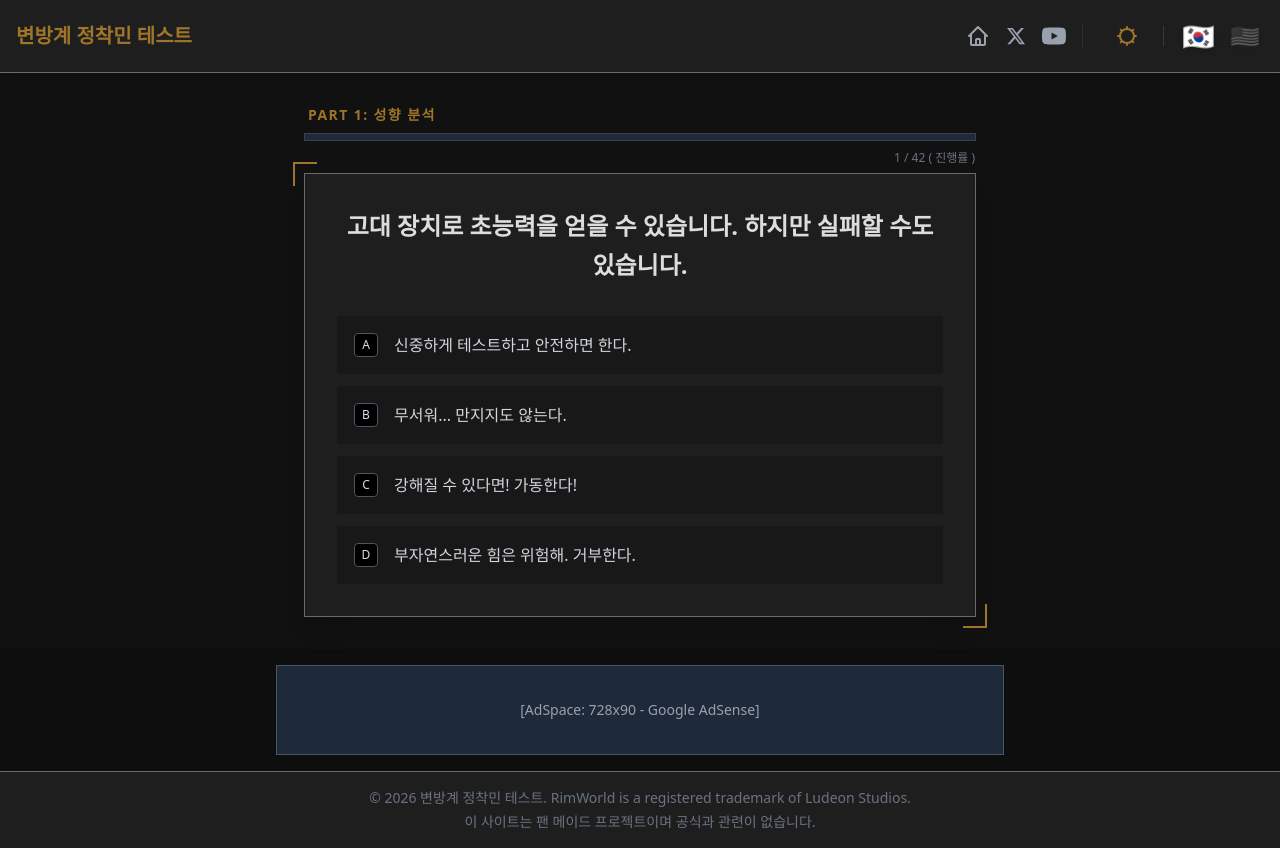
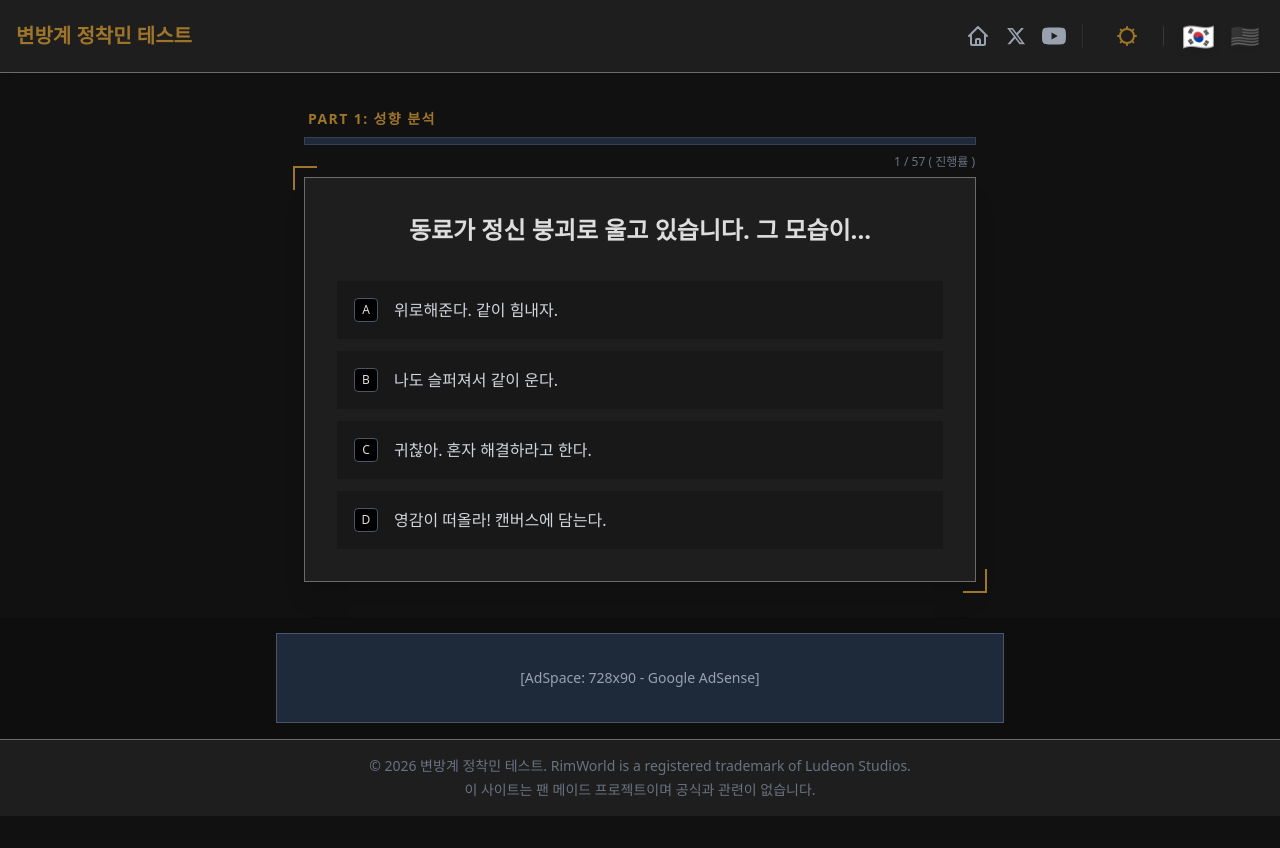
Before and after one commit to nerdeyprite-ctrl/rimworld-traits-test, a Next.js app: page /test in a window 1280 px wide. After the commit the page ends 816 px from the top, so only its background shows below. Built offline with nearby package versions, Linux system fonts and the light colour scheme.

Commit message:
설문 흐름 통합 및 자동 저장 시스템 구축 (60문항 단일 세션)

```diff
--- a/app/result/page.tsx
+++ b/app/result/page.tsx
@@ -10,7 +10,7 @@ import ShareButtons from '../../components/ShareButtons';
 import { supabase, isSupabaseConfigured } from '../../lib/supabase';
 
 function ResultContent() {
-    const { calculateFinalTraits, userInfo: contextUserInfo, testPhase: contextTestPhase, startSkillTest } = useTest();
+    const { calculateFinalTraits, userInfo: contextUserInfo, testPhase: contextTestPhase } = useTest();
     const { t, language } = useLanguage();
     const searchParams = useSearchParams();
     const s = searchParams.get('s');
@@ -18,7 +18,7 @@ function ResultContent() {
     const [result, setResult] = useState<TestResult | null>(null);
     const [selectedTrait, setSelectedTrait] = useState<Trait | null>(null);
     const [localUserInfo, setLocalUserInfo] = useState<any>(null);
-    const [isFullResult, setIsFullResult] = useState(false);
+    const [isFullResult] = useState(true);
     const [loading, setLoading] = useState(false);
     const router = useRouter();
 
@@ -47,7 +47,6 @@ function ResultContent() {
             if (!accountId) return;
 
             try {
-                // 1. Check current count and delete oldest if >= 10
                 const { data: existing, error: countError } = await supabase
                     .from('settler_profiles')
                     .select('id, created_at')
@@ -57,9 +56,8 @@ function ResultContent() {
                 if (countError) throw countError;
 
                 if (existing && existing.length >= 10) {
-                    const toDeleteCount = existing.length - 9; // 10개 미만이 되도록 삭제 (신규 추가분 고려)
+                    const toDeleteCount = existing.length - 9;
                     const toDeleteIds = existing.slice(0, toDeleteCount).map(s => s.id);
-                    console.log(`Limit reached (10). Deleting oldest ${toDeleteCount} settlers...`, toDeleteIds);
                     await supabase.from('settler_profiles').delete().in('id', toDeleteIds);
                 }
 
@@ -77,7 +75,6 @@ function ResultContent() {
                 };
                 const { error } = await supabase.from('settler_profiles').insert(payload);
                 if (error) throw error;
-                console.log('Successfully saved settler profile to Supabase.');
                 isSettlerSavedRef.current = true;
             } catch (err) {
                 console.error('Failed to auto-save settler:', err);
@@ -116,7 +113,7 @@ function ResultContent() {
                             age: data.age || 20,
                             gender: data.gender || 'Male'
                         });
-                        setIsFullResult(!!data.skills && data.skills.length > 0);
+                        //setIsFullResult(true);
                         isSavedRef.current = true;
                     }
                 } catch (err) {
@@ -153,13 +150,11 @@ function ResultContent() {
                 };
                 setResult(legacyResult);
                 setLocalUserInfo({ name, age, gender });
-                setIsFullResult(false);
                 isSavedRef.current = true;
             } else {
                 // Normal flow: calculate from context
                 const res = calculateFinalTraits();
                 setResult(res);
-                setIsFullResult(contextTestPhase === 'skill');
             }
         };
         fetchSharedResult();
@@ -222,8 +217,7 @@ function ResultContent() {
     }, [result]);
 
     const handleUnlockSkills = () => {
-        startSkillTest();
-        router.push('/test');
+        // No longer used, combined into one test
     };
 
     const handleSimulationClick = () => {
@@ -504,40 +498,7 @@ function ResultContent() {
                             })}
                         </div>
 
-                        {/* Lock Overlay for Phase 1 */}
-                        {!isFullResult && (
-                            <div className="absolute inset-0 flex flex-col items-center justify-center z-10 bg-black/40 backdrop-blur-[1px]">
-                                <h4 className="text-white font-bold mb-2 drop-shadow-md">상세 기술 분석 필요? (Should translate?) </h4>
-                                {/* Wait, I forgot keys for this part.
-                                    Looking at keys again: 'unlock_skills', 'unlock_desc', 'unlock_info'
-                                */}
-                                {/* Re-doing this block with translations */}
-                                <h4 className="text-white font-bold mb-2 drop-shadow-md">Expert Verification Required</h4>
-                                {/* I don't have a key for "Expert Verification Required".
-                                    I'll just use a generic "Phase 2 Required" or use 'unlock_skills' context.
-                                    Actually I can use `t('phase_skill')` but that's "Phase 2: Skill Assessment".
-                                    I will default to English "Skill Analysis Required" if no key found.
-                                    Or I can just use Korean for now in the JSX below.
-                                */}
-                            </div>
-                        )}
-
-                        {/* Correcting the overlay block */}
-                        {!isFullResult && (
-                            <div className="absolute inset-0 flex flex-col items-center justify-center z-10 bg-black/40 backdrop-blur-[1px]">
-                                <h4 className="text-white font-bold mb-2 drop-shadow-md">{t('phase_skill')}</h4>
-                                <button
-                                    onClick={handleUnlockSkills}
-                                    className="bg-[#9f752a] hover:bg-[#b08535] text-white font-bold py-3 px-8 border-2 border-[#7a5a20] shadow-[0_0_20px_rgba(159,117,42,0.4)] transform hover:scale-105 transition-all text-sm animate-pulse"
-                                >
-                                    {t('unlock_skills')}
-                                    <span className="block text-[10px] font-normal mt-1 text-white/80">{t('unlock_desc')}</span>
-                                </button>
-                                <p className="text-[10px] text-gray-400 mt-4 max-w-[200px] text-center">
-                                    {t('unlock_info')}
-                                </p>
-                            </div>
-                        )}
+                        {/* Skills are now always full */}
 
                         {isFullResult && (
                             <div className="mt-4 text-center animate-fade-in border-t border-gray-700 pt-2">
--- a/app/test/page.tsx
+++ b/app/test/page.tsx
@@ -35,14 +35,12 @@ export default function TestPage() {
 
     // Determine Part Title
     let partTitle = '';
-    if (testPhase === 'skill') {
+    if (currentQuestionIndex < 40) {
+        partTitle = t('part1_title');
+    } else if (currentQuestionIndex < 45) {
+        partTitle = t('part2_title');
+    } else {
         partTitle = t('part3_title');
-    } else {
-        if (currentQuestionIndex < 40) {
-            partTitle = t('part1_title');
-        } else {
-            partTitle = t('part2_title');
-        }
     }
 
     return (
--- a/context/LanguageContext.tsx
+++ b/context/LanguageContext.tsx
@@ -70,8 +70,8 @@ const translations: Record<Language, Record<string, string>> = {
         'part1_title': 'PART 1: 성향 분석',
         'part2_title': 'PART 2: 배경 탐색',
         'part3_title': 'PART 3: 기술 정밀 검사',
-        'estimated_time': '예상 소요 시간: 10분',
-        'questions_count': '기본 설문 45문항 + 추가 설문 15문항'
+        'estimated_time': '예상 소요 시간: 약 10~15분',
+        'questions_count': '총 60문항 (통합 분석)'
     },
     en: {
         'app_title': 'Rimworld Colonist Test',
@@ -79,8 +79,8 @@ const translations: Record<Language, Record<string, string>> = {
         'part1_title': 'PART 1: Personality Analysis',
         'part2_title': 'PART 2: Background Check',
         'part3_title': 'PART 3: Skill Assessment',
-        'estimated_time': 'Estimated Time: 10 min',
-        'questions_count': '45 Basic Questions + 15 Extra Questions',
+        'estimated_time': 'Estimated Time: ~12 min',
+        'questions_count': 'Total 60 Questions (Unified)',
         'landing_subtitle': '"What is your survival rate after 30 days of crash landing?"\nPersonality and aptitude test based on Rimworld universe',
         'landing_traits_title': '✦ Traits',
         'landing_traits_desc': 'Sanguine, Volatile, Cannibal...\nYour unique traits decide the colony\'s fate.',
--- a/context/TestContext.tsx
+++ b/context/TestContext.tsx
@@ -36,7 +36,6 @@ interface TestContextType {
     calculateFinalTraits: () => TestResult | null;
     resetTest: () => void;
     shuffledQuestions: Question[];
-    startSkillTest: () => void;
     testPhase: TestPhase;
 }
 
@@ -49,7 +48,7 @@ export const TestProvider = ({ children }: { children: ReactNode }) => {
     const [answers, setAnswers] = useState<Record<number, Answer>>({});
     const [scores, setScores] = useState<Record<string, number>>({}); // Stores both trait scores and skill scores
     const [shuffledQuestions, setShuffledQuestions] = useState<Question[]>([]);
-    const [testPhase, setTestPhase] = useState<TestPhase>('trait');
+    const [testPhase] = useState<TestPhase>('skill'); // Always full state now
 
     // Helper to shuffle array
     const shuffleArray = (array: any[]) => {
@@ -61,16 +60,16 @@ export const TestProvider = ({ children }: { children: ReactNode }) => {
         return newArray;
     };
 
-    const QUESTIONS_PER_TRAIT_TEST = 40;
-    const QUESTIONS_PER_SKILL_TEST = 15;
+    // Unified test constants
+    const TRAITS_COUNT = 40;
+    const SKILLS_COUNT = 15;
 
-    const initializeTest = React.useCallback((phase: TestPhase = 'trait') => {
+    const initializeTest = React.useCallback(() => {
         try {
             const currentQuestionsData = language === 'ko' ? questionsKo : questionsEn;
             const allQuestions = currentQuestionsData as unknown as Question[];
-            let finalQ: Question[] = [];
 
-            if (phase === 'trait') {
+            // --- Part 1: Traits (40 Groups) ---
             const part1Questions = allQuestions.filter(q => q.id < 200);
             const groups: Record<string, Question[]> = {};
             part1Questions.forEach(q => {
@@ -78,14 +77,13 @@ export const TestProvider = ({ children }: { children: ReactNode }) => {
                 if (!groups[key]) groups[key] = [];
                 groups[key].push(q);
             });
-
             const groupKeys = shuffleArray(Object.keys(groups));
-                const selectedKeys = groupKeys.slice(0, 40);
-                const selectedPart1 = selectedKeys.map(key => {
+            const selectedPart1 = groupKeys.slice(0, TRAITS_COUNT).map(key => {
                 const variants = groups[key];
                 return variants[Math.floor(Math.random() * variants.length)];
             });
 
+            // --- Part 2: Backstories (5 Variants) ---
             const part2Groups = ['p2_origin', 'p2_childhood', 'p2_adulthood', 'p2_event', 'p2_goal'];
             const part2QuestionsFull = allQuestions.filter(q => q.id >= 200 && q.id < 1000);
             const selectedPart2 = part2Groups.map(groupKey => {
@@ -93,27 +91,27 @@ export const TestProvider = ({ children }: { children: ReactNode }) => {
                 return variants[Math.floor(Math.random() * variants.length)];
             }).filter(q => q !== undefined);
 
-                const combinedQuestions = [...shuffleArray(selectedPart1), ...selectedPart2];
-                finalQ = combinedQuestions.map((q: Question) => ({
+            // --- Part 3: Skills (15 Questions) ---
+            const skillQuestions = allQuestions.filter(q => q.id >= 1000);
+            const selectedPart3 = shuffleArray(skillQuestions).slice(0, SKILLS_COUNT);
+
+            // Combine All (Total ~60 questions)
+            const combinedQuestions = [
+                ...shuffleArray(selectedPart1),
+                ...shuffleArray(selectedPart2),
+                ...shuffleArray(selectedPart3)
+            ];
+
+            const finalQ = combinedQuestions.map((q: Question) => ({
                 ...q,
                 answers: shuffleArray(q.answers)
             }));
-            } else {
-                const skillQuestions = allQuestions.filter(q => q.id >= 1000);
-                const shuffledSkills = shuffleArray(skillQuestions).slice(0, 15);
-                finalQ = shuffledSkills.map((q: Question) => ({
-                    ...q,
-                    answers: shuffleArray(q.answers)
-                }));
-            }
 
             setShuffledQuestions(finalQ);
             setCurrentQuestionIndex(0);
-            setTestPhase(phase);
-            if (phase === 'trait') {
             setAnswers({});
             setScores({});
-            }
+            // No phase change needed
         } catch (error) {
             console.error("Failed to load questions:", error);
         }
@@ -126,9 +124,9 @@ export const TestProvider = ({ children }: { children: ReactNode }) => {
     // Initial Load
     useEffect(() => {
         if (shuffledQuestions.length === 0) {
-            initializeTest('trait');
+            initializeTest();
         }
-    }, []);
+    }, [initializeTest, shuffledQuestions.length]);
 
     // Effect to update questions when language changes
     useEffect(() => {
@@ -166,12 +164,10 @@ export const TestProvider = ({ children }: { children: ReactNode }) => {
 
     const resetTest = React.useCallback(() => {
         setUserInfo({ name: '정착민', age: 20, gender: 'Male' });
-        initializeTest('trait');
+        initializeTest();
     }, [initializeTest]);
 
-    const startSkillTest = React.useCallback(() => {
-        initializeTest('skill');
-    }, [initializeTest]);
+    // startSkillTest removed
 
     // --- SPECTRUM LOGIC CONFIGURATION ---
     const SPECTRUM_CONFIG: Record<string, { id: string, threshold: number, type: 'min' | 'max' }[]> = {
@@ -234,9 +230,13 @@ export const TestProvider = ({ children }: { children: ReactNode }) => {
     };
 
     const handleAnswer = React.useCallback((questionId: number, answer: Answer) => {
+        let part = 1;
+        if (questionId >= 1000) part = 3;
+        else if (questionId >= 200) part = 2;
+
         const answerWithPart: Answer = {
             ...answer,
-            part: testPhase === 'trait' ? (questionId < 200 ? 1 : 2) : 3
+            part
         };
         setAnswers(prev => ({ ...prev, [questionId]: answerWithPart }));
 
@@ -244,11 +244,9 @@ export const TestProvider = ({ children }: { children: ReactNode }) => {
             const newScores = { ...prev };
             Object.entries(answer.scores).forEach(([key, value]) => {
                 const numericVal = Number(value);
-                const isSkillKey = R_SKILLS.includes(key) || key.startsWith('inc_');
-                if (testPhase === 'skill' && !isSkillKey) return;
+                newScores[key] = (newScores[key] || 0) + numericVal;
 
-                newScores[key] = (newScores[key] || 0) + numericVal;
-                if (testPhase === 'trait' && TRAIT_TO_SPECTRUM[key]) {
+                if (part < 3 && TRAIT_TO_SPECTRUM[key]) {
                     const { id: spectrumId, value: weight } = TRAIT_TO_SPECTRUM[key];
                     newScores[spectrumId] = (newScores[spectrumId] || 0) + (numericVal * weight);
                 }
@@ -257,12 +255,13 @@ export const TestProvider = ({ children }: { children: ReactNode }) => {
         });
 
         setCurrentQuestionIndex(prev => prev + 1);
-    }, [testPhase]);
+    }, []);
 
     const calculateFinalTraits = React.useCallback((): TestResult | null => {
         const traitsData = language === 'ko' ? traitsKo : traitsEn;
         const traitDefinitions = traitsData as Trait[];
         const traitAnswers = Object.values(answers).filter(a => a.part === 1 || a.part === 2);
+        const skillAnswers = Object.values(answers).filter(a => a.part === 3);
 
         const traitScores: Record<string, number> = {};
         const backstoryPreferences: Record<string, number> = {};
@@ -481,7 +480,6 @@ export const TestProvider = ({ children }: { children: ReactNode }) => {
             calculateFinalTraits,
             resetTest,
             shuffledQuestions,
-            startSkillTest,
             testPhase
         }}>
             {children}
```
Lines whose indentation alone changed are shown as unchanged.
